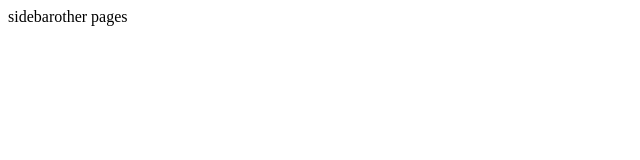
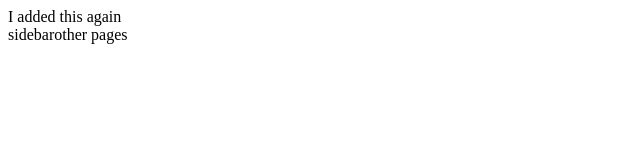
Before and after one commit to DialloVerse/admin-dashboard-VersBootcmp, a React (Create React App) app: page / in a window 1280 px wide. Shown: the top 160 px of the page, without its empty margins (0-640 px from the left). Built offline with nearby package versions, Linux system fonts and the light colour scheme.

Commit message:
seventh commit

```diff
--- a/src/App.js
+++ b/src/App.js
@@ -4,6 +4,7 @@ import './App.css';
 function App() {
   return (
   <div>
+    I added this again
     <div className="container">
       <Sidebar/>
       other pages
```
